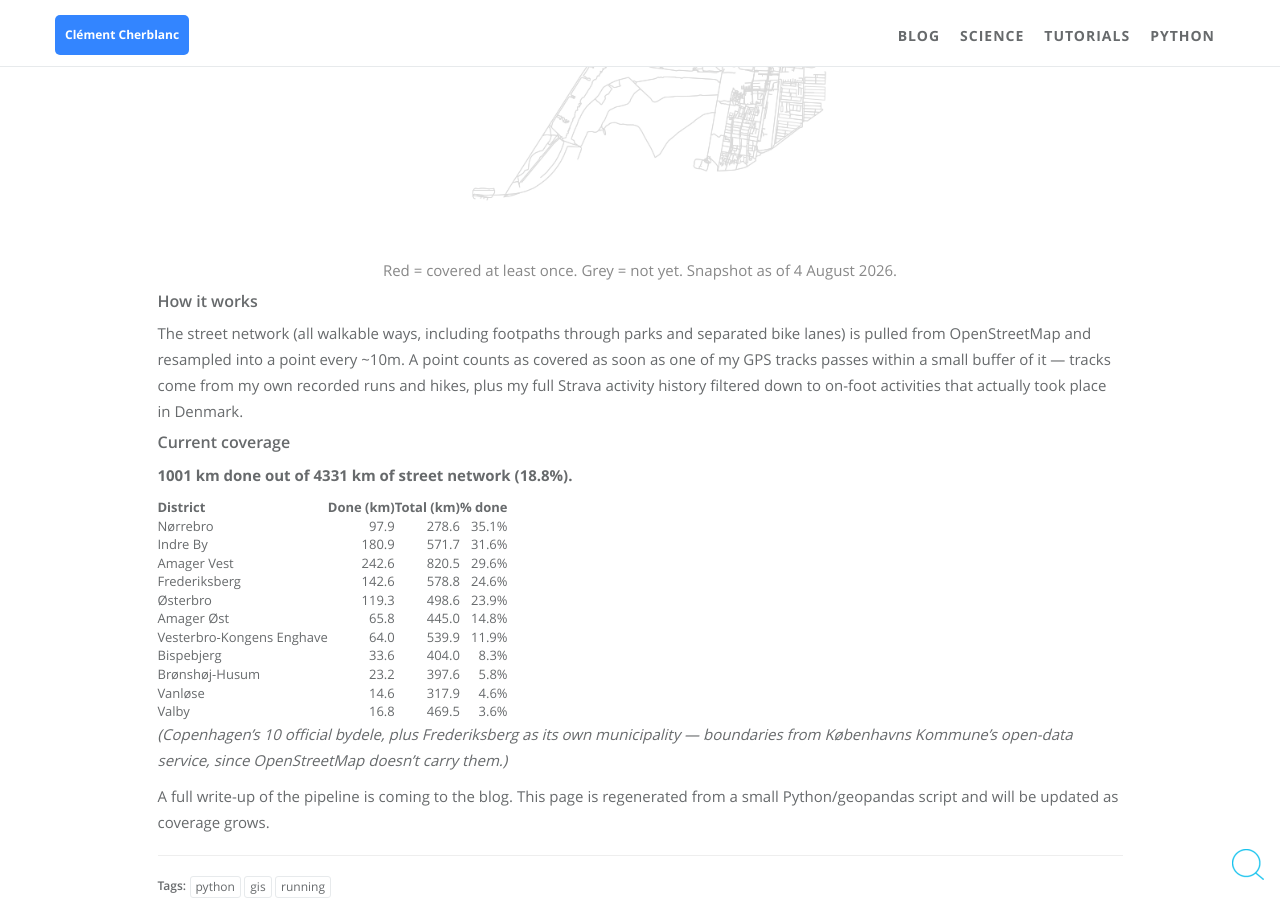
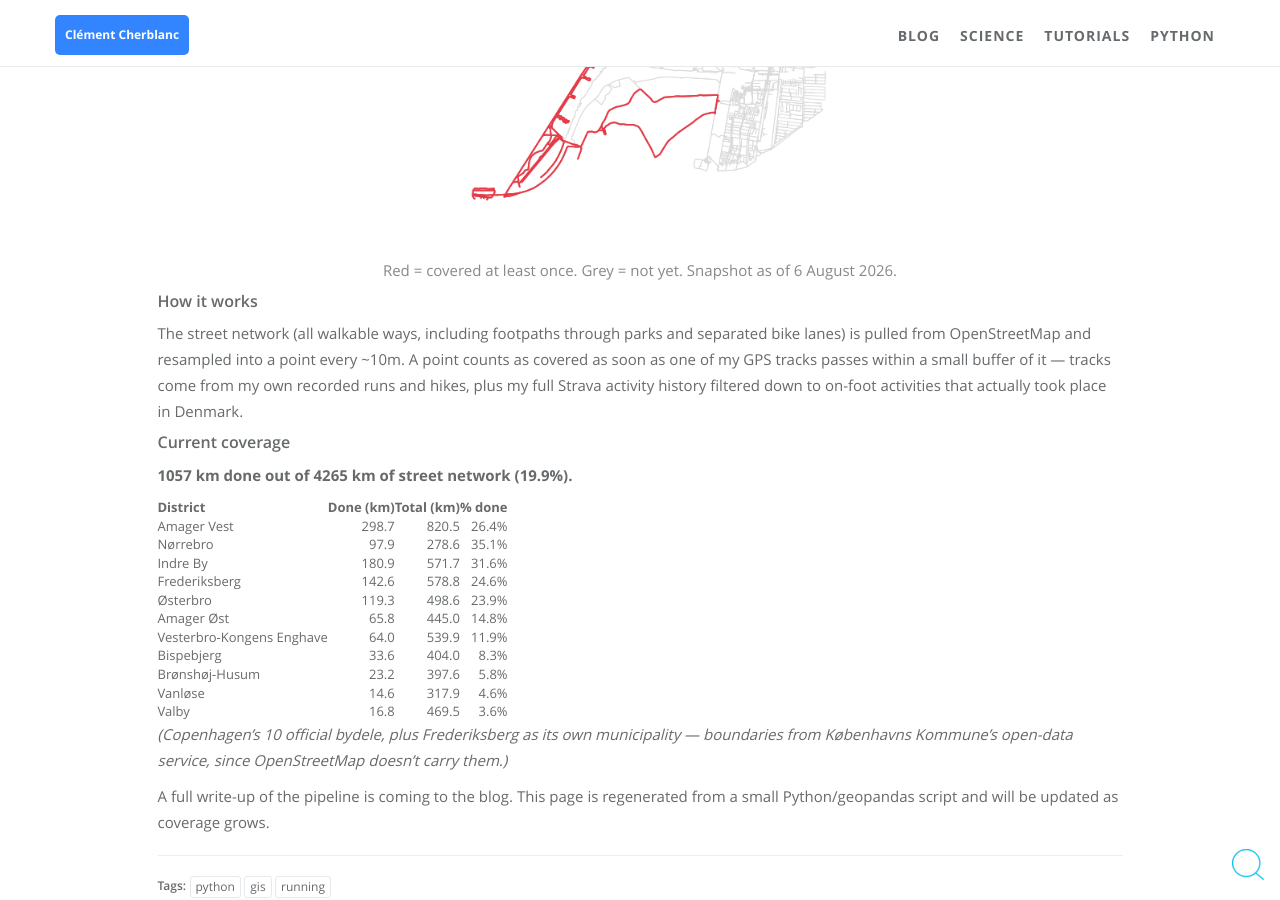
Before and after one commit to ClemAntarctica/ClemAntarctica.github.io, a Jekyll site: the page built from ES_CPH.md, in a window 1280 px wide and 900 px high, scrolled down 1397 px. Built offline with Jekyll 4.4.1, drawn with Linux system fonts in a browser that asks for light colours; comment, search, counter and statistics services are not loaded.

Commit message:
ES CPH stat and img update

```diff
--- a/ES_CPH.md
+++ b/ES_CPH.md
@@ -14,7 +14,7 @@ Inspired by the "every street" mapping challenge, this project tracks exactly wh
 
 <img src="{{ "/static/assets/img/landing/es_cph_coverage.png" | prepend: site.baseurl }}" width="100%">
 
-<p class="text-center text-muted">Red = covered at least once. Grey = not yet. Snapshot as of 4 August 2026.</p>
+<p class="text-center text-muted">Red = covered at least once. Grey = not yet. Snapshot as of 6 August 2026.</p>
 
 ### How it works
 
@@ -22,13 +22,13 @@ The street network (all walkable ways, including footpaths through parks and sep
 
 ### Current coverage
 
-**1001 km done out of 4331 km of street network (18.8%).**
+**1057 km done out of 4265 km of street network (19.9%).**
 
 | District | Done (km) | Total (km) | % done |
 |---|---:|---:|---:|
+| Amager Vest | 298.7 | 820.5 | 26.4% |
 | Nørrebro | 97.9 | 278.6 | 35.1% |
 | Indre By | 180.9 | 571.7 | 31.6% |
-| Amager Vest | 242.6 | 820.5 | 29.6% |
 | Frederiksberg | 142.6 | 578.8 | 24.6% |
 | Østerbro | 119.3 | 498.6 | 23.9% |
 | Amager Øst | 65.8 | 445.0 | 14.8% |
```
Also changed, not shown: static/assets/img/landing/es_cph_coverage.png.
